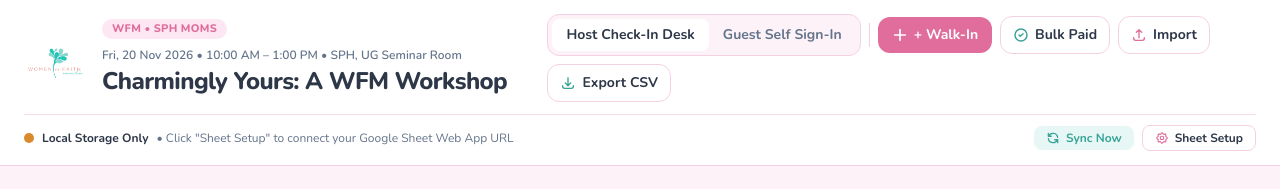
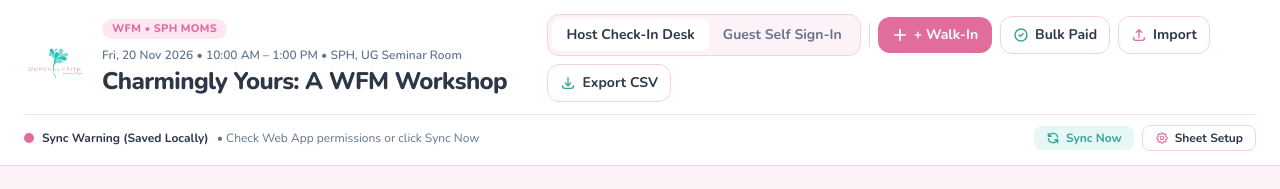
Before and after one commit to stellanurina/wfm-bag-charm, a plain HTML site: page reg/index.html in a window 1280 px wide. Shown: the top 189 px of the page. Drawn offline with nearby package versions, Linux system fonts and the light colour scheme; no server answers; files whose address does not match are found by name; a web font is replaced by a local one.

Commit message:
Set default Google Sheet URL for loading

```diff
--- a/reg/index.html
+++ b/reg/index.html
@@ -1170,11 +1170,13 @@ function doPost(e) {
       }
     }
 
+  const DEFAULT_SHEET_URL = 'https://script.google.com/macros/s/PASTE_YOUR_EXEC_ID_HERE/exec';
+
     function loadSheetUrlFromStorage() {
       try {
-        googleSheetUrl = localStorage.getItem(SHEET_URL_KEY) || '';
+        googleSheetUrl = (localStorage.getItem(SHEET_URL_KEY) || '').trim() || DEFAULT_SHEET_URL;
       } catch (e) {
-        googleSheetUrl = '';
+        googleSheetUrl = DEFAULT_SHEET_URL;
       }
       updateSyncStatusUI();
     }
```
